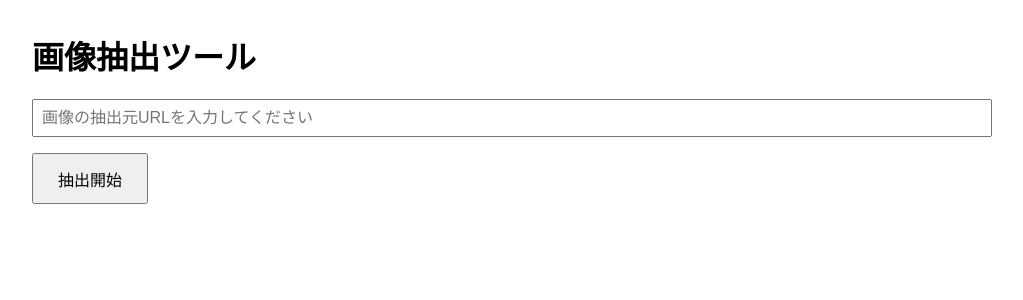
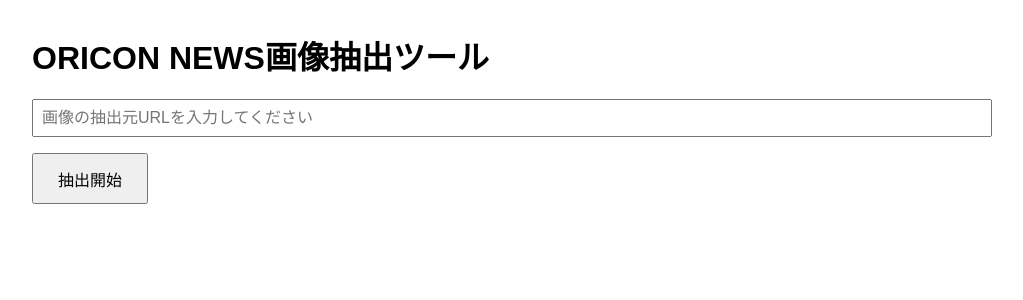
Before and after one commit to terashima-aoi/oricon-news_scraper, a Flask app: page / in a window 1280 px wide. Shown: the top 300 px of the page, without its empty margins (128-1151 px from the left). Run offline with Flask 3, Linux system fonts and the light colour scheme.

Commit message:
Update index.html

```diff
--- a/templates/index.html
+++ b/templates/index.html
@@ -3,7 +3,7 @@
 <head>
     <meta charset="UTF-8">
     <meta name="viewport" content="width=device-width, initial-scale=1.0">
-    <title>画像抽出ツール</title>
+    <title>ORICON NEWS画像抽出ツール</title>
     <style>
         body { font-family: sans-serif; margin: 2em; }
         .container { max-width: 960px; margin: 0 auto; }
@@ -21,7 +21,7 @@
 </head>
 <body>
     <div class="container">
-        <h1>画像抽出ツール</h1>
+        <h1>ORICON NEWS画像抽出ツール</h1>
         <form method="post" id="scrape-form">
             <input type="url" name="url" placeholder="画像の抽出元URLを入力してください" value="{{ url or '' }}" required>
             <button type="submit">抽出開始</button>
@@ -59,4 +59,5 @@
         });
     </script>
 </body>
+
 </html>
```
